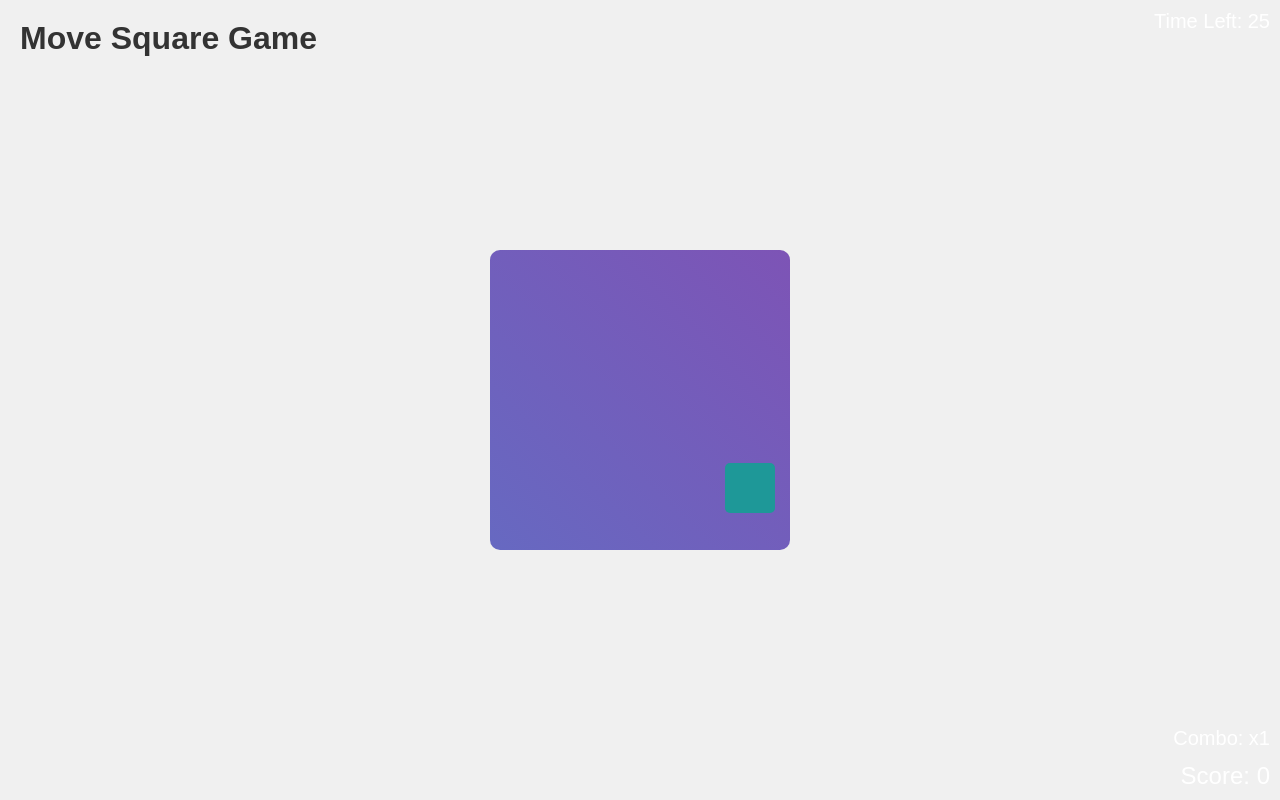
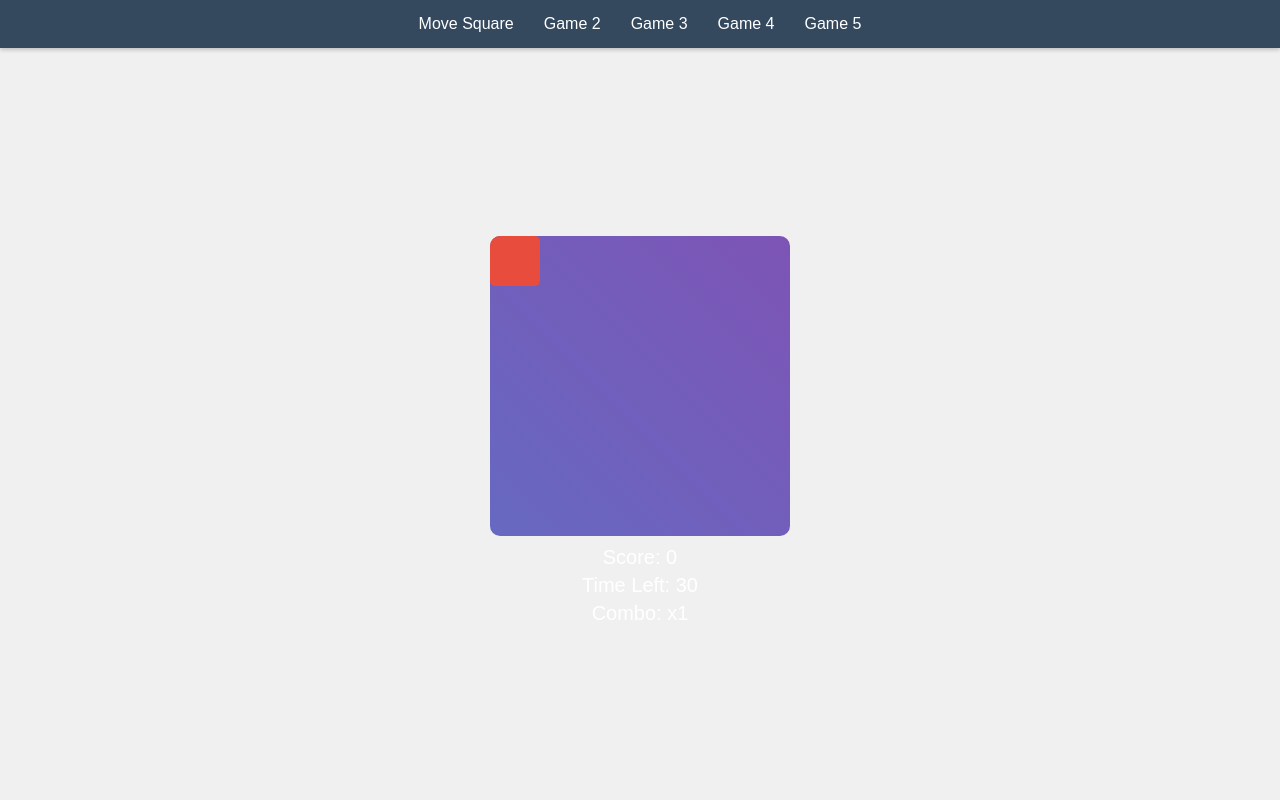
Before and after one commit to KevinGutej/ClickerSquareGame, a plain HTML site: page index.html in a window 1280 px wide. Drawn offline with Linux system fonts and the light colour scheme.

Commit message:
Added a nav bar

```diff
--- a/index.html
+++ b/index.html
@@ -1,27 +1,41 @@
 <!DOCTYPE html>
 <html lang="en">
+
 <head>
   <meta charset="UTF-8">
   <meta name="viewport" content="width=device-width, initial-scale=1.0">
   <title>Move Square Game</title>
   <link rel="stylesheet" href="styles.css">
 </head>
+
 <body>
-  <h1>Move Square Game</h1>
+  <nav>
+    <ul>
+      <li><a href="index.html">Move Square</a></li>
+      <li><a href="game2.html">Game 2</a></li>
+      <li><a href="game3.html">Game 3</a></li>
+      <li><a href="game4.html">Game 4</a></li>
+      <li><a href="game5.html">Game 5</a></li>
+    </ul>
+  </nav>
+
+  <div id="gameArea">
     <div id="container">
       <div id="square"></div>
     </div>
     <div id="counter">Score: 0</div>
     <div id="timer">Time Left: 30</div>
     <div id="combo">Combo: x1</div>
-  <div id="gameOver" style="display:none;">
-    <h2>Game Over!</h2>
-    <p>Your final score: <span id="finalScore">0</span></p>
-    <p>High score: <span id="highScore">0</span></p>
+
+    <div id="gameOver">
+      <h2>Game Over</h2>
+      <p>Your Score: <span id="finalScore"></span></p>
+      <p>High Score: <span id="highScore"></span></p>
       <button id="restartBtn">Restart Game</button>
     </div>
-  <audio id="clickSound" src="click.mp3"></audio>
-  <audio id="bgMusic" src="background.mp3" loop></audio>
+  </div>
+
   <script src="script.js"></script>
 </body>
+
 </html>
--- a/styles.css
+++ b/styles.css
@@ -2,20 +2,49 @@ body {
   font-family: Arial, sans-serif;
   margin: 0;
   padding: 0;
-  display: flex;
-  justify-content: center;
-  align-items: center;
-  height: 100vh;
   background-color: #f0f0f0;
 }
 
-h1 {
-  position: absolute;
-  top: 20px;
-  left: 20px;
-  font-size: 2em;
-  color: #333;
+nav {
+  width: 100%;
+  background-color: #34495e;
+  box-shadow: 0 2px 4px rgba(0, 0, 0, 0.2);
+  position: fixed;
+  top: 0;
+  left: 0;
+  z-index: 1000;
+}
+
+nav ul {
+  list-style-type: none;
   margin: 0;
+  padding: 0;
+  display: flex;
+  justify-content: center;
+}
+
+nav ul li {
+  margin: 0 15px;
+}
+
+nav ul li a {
+  color: #ffffff;
+  text-decoration: none;
+  padding: 15px 0;
+  display: block;
+}
+
+nav ul li a:hover {
+  background-color: #2c3e50;
+}
+
+#gameArea {
+  margin-top: 60px;
+  display: flex;
+  flex-direction: column;
+  align-items: center;
+  justify-content: center;
+  height: calc(100vh - 60px);
 }
 
 #container {
@@ -45,41 +74,32 @@ h1 {
   border-radius: 5px;
 }
 
+#counter, #timer, #combo {
+  font-size: 20px;
+  color: #ffffff;
+  margin-top: 10px;
+}
+
 #counter {
-  position: absolute;
-  bottom: 10px;
-  right: 10px;
-  font-size: 24px;
-  color: #ffffff;
+  margin-top: 10px;
 }
 
 #timer {
-  position: absolute;
-  top: 10px;
-  right: 10px;
-  font-size: 20px;
-  color: #ffffff;
+  margin-top: 5px;
 }
 
 #combo {
-  position: absolute;
-  bottom: 50px;
-  right: 10px;
-  font-size: 20px;
-  color: #ffffff;
+  margin-top: 5px;
 }
 
 #gameOver {
-  position: absolute;
-  top: 50%;
-  left: 50%;
-  transform: translate(-50%, -50%);
   text-align: center;
   background-color: #ffffff;
   padding: 20px;
   border-radius: 10px;
   box-shadow: 0px 4px 8px rgba(0, 0, 0, 0.2);
   display: none;
+  margin-top: 20px;
 }
 
 #gameOver h2 {
@@ -111,11 +131,3 @@ h1 {
 #restartBtn:hover {
   background-color: #2980b9;
 }
-
-@keyframes shake {
-  0% { transform: translate(0, 0); }
-  25% { transform: translate(5px, 0); }
-  50% { transform: translate(0, 0); }
-  75% { transform: translate(-5px, 0); }
-  100% { transform: translate(0, 0); }
-}
```
Lines whose indentation alone changed are shown as unchanged.
